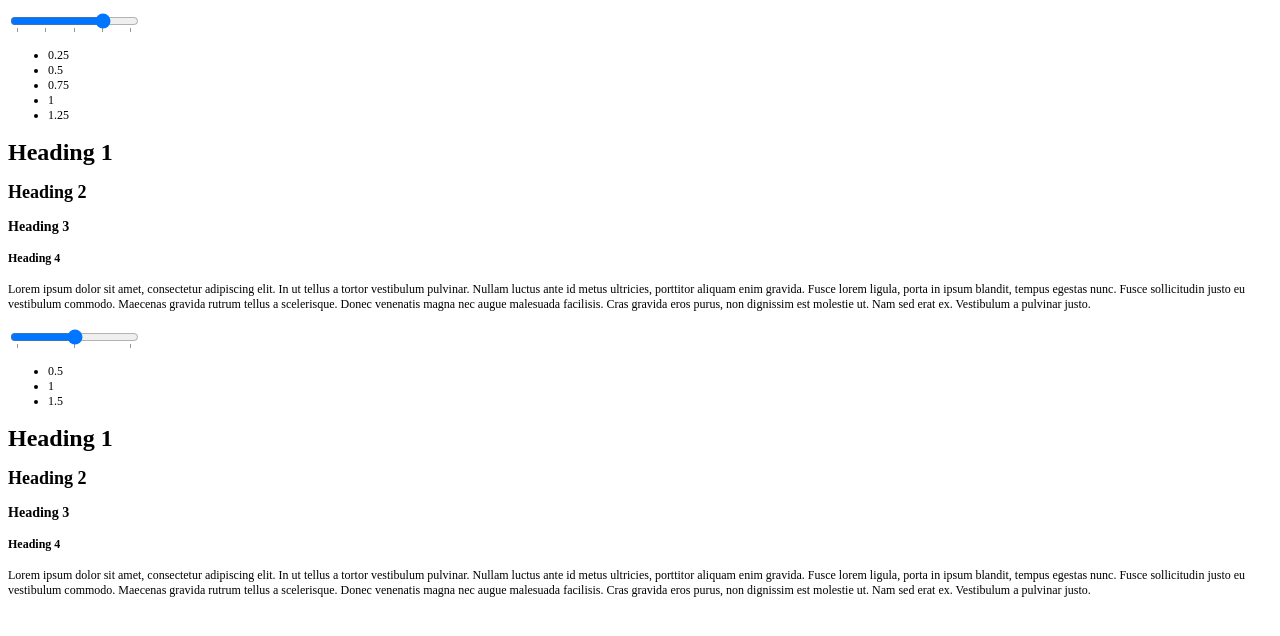
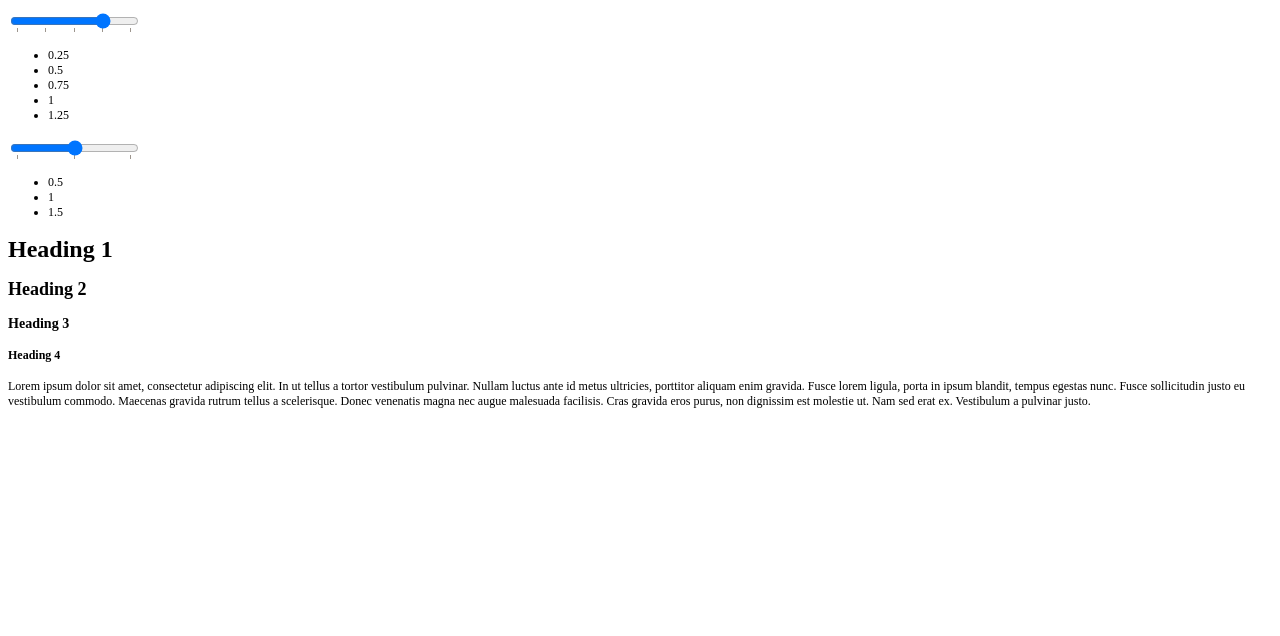
Before and after one commit to Josephine19001/gui-control-assignment, a React (Create React App) app: page / in a window 1280 px wide. Shown: the top 636 px of the page. Built offline with nearby package versions, Linux system fonts and the light colour scheme.

Commit message:
reafctor

```diff
--- a/src/App.tsx
+++ b/src/App.tsx
@@ -1,4 +1,5 @@
 import Slider from "./components/Slider";
+import DemoLayout from "./components/Slider/demo-layout";
 import { UISettingOptions } from "./components/Slider/util-types/types";
 import { getOpcacity, getScaling } from "./services/slider-service";
 
@@ -19,6 +20,8 @@ const App = () => {
       step={0.5}
       options={UISettingOptions.Opacity}
     />
+
+    <DemoLayout />
     </div>
   );
 };
--- a/src/components/Slider/Slider.tsx
+++ b/src/components/Slider/Slider.tsx
@@ -93,7 +93,6 @@ const Slider = ({ min, max, step, options }: SliderProps) => {
           ))}
         </datalist>
       </div>
-      <DemoLayout />
     </div>
   );
 };
```
